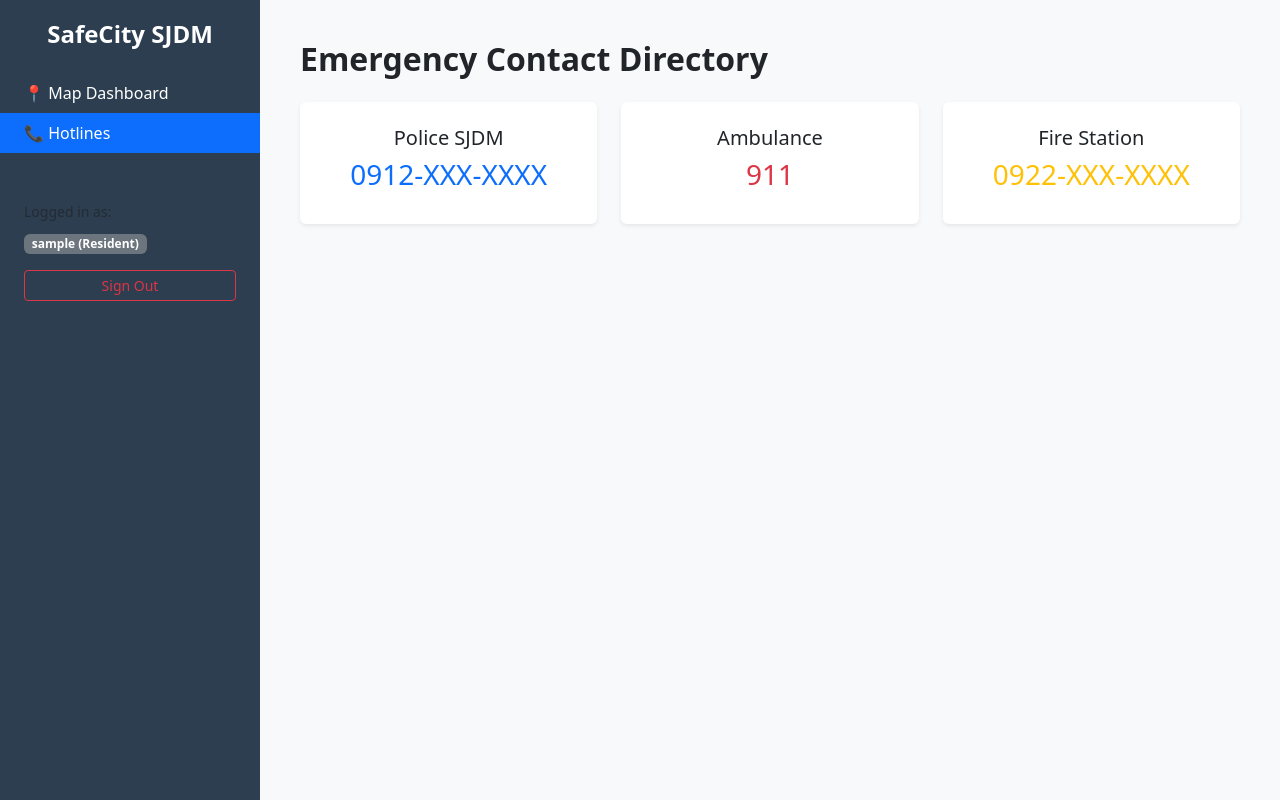
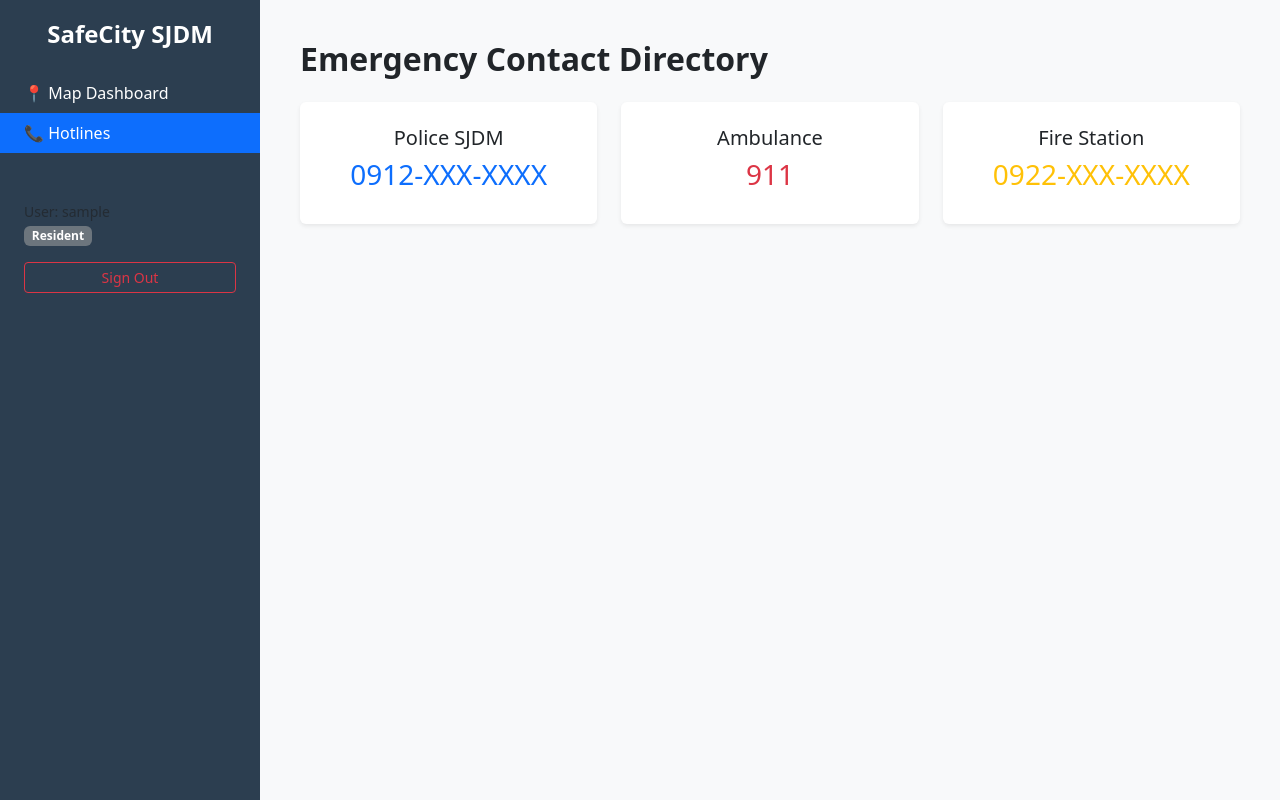
Before and after one commit to rframos/crime-reporting-system, a Flask app: page /contact in a window 1280 px wide. Run offline with Flask 3, Linux system fonts and the light colour scheme; the visitor is signed in with stand-in values (Sample User, id 1).

Commit message:
Update sidebar.html

```diff
--- a/templates/sidebar.html
+++ b/templates/sidebar.html
@@ -18,8 +18,8 @@
     {% endif %}
 
     <div class="px-4 mt-5">
-        <div class="small text-muted mb-2">Logged in as:</div>
-        <div class="badge bg-secondary">{{ current_user.username }} ({{ current_user.role }})</div>
-        <a href="/logout" class="btn btn-sm btn-outline-danger mt-3 w-100">Sign Out</a>
+        <div class="small text-muted">User: {{ current_user.username }}</div>
+        <div class="badge bg-secondary mb-3">{{ current_user.role }}</div>
+        <a href="/logout" class="btn btn-sm btn-outline-danger w-100">Sign Out</a>
     </div>
 </div>
```
